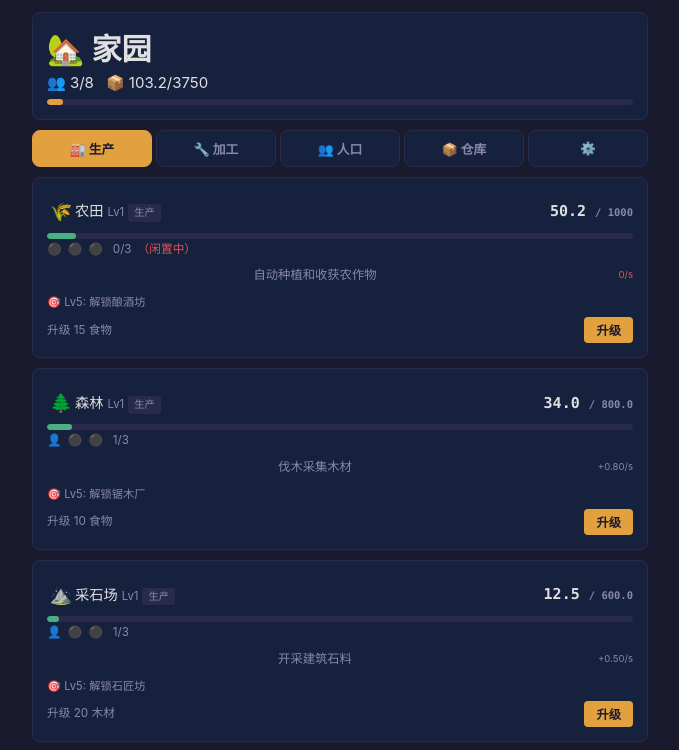
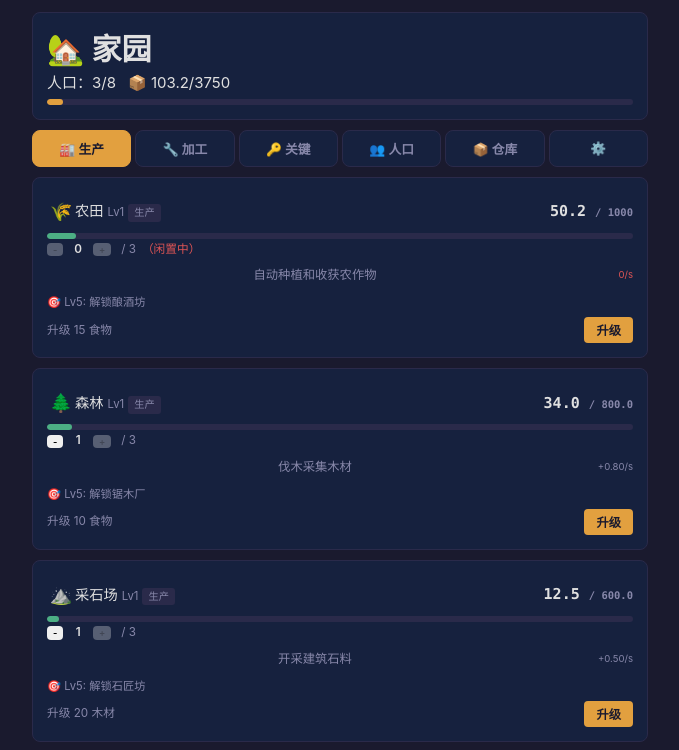
Before and after one commit to hinata-aoi/homeland-idle, a Vue app: page / in a window 1280 px wide. Shown: the top 750 px of the page, without its empty margins (300-979 px from the left). Built offline with nearby package versions, Linux system fonts and the light colour scheme.

Commit message:
UI优化: 人口文字化、槽位改为-/+按钮、新建关键标签页

```diff
--- a/src/App.vue
+++ b/src/App.vue
@@ -5,7 +5,7 @@
       <h1>🏡 家园</h1>
       <div class="header-stats">
         <div style="display:flex;gap:12px;align-items:center;flex-wrap:wrap;">
-          <span>👥 {{ store.totalPopulation }}/{{ store.maxPopulation }}</span>
+          <span>人口：{{ store.totalPopulation }}/{{ store.maxPopulation }}</span>
           <span :class="{ warning: store.totalPercent > 80, danger: store.totalPercent >= 99 }">
             📦 {{ store.fmt(store.totalUsed) }}/{{ store.fmt(store.totalCapacity) }}
           </span>
@@ -23,6 +23,7 @@
         🔧 加工
         <span v-if="store.unlockedProcessingBuildings.length > 0" class="tag" style="background:var(--accent);color:#1a1a2e;margin-left:4px;">{{ store.unlockedProcessingBuildings.length }}</span>
       </button>
+      <button :class="{ active: tab === 'key' }" @click="tab = 'key'">🔑 关键</button>
       <button :class="{ active: tab === 'population' }" @click="tab = 'population'">👥 人口</button>
       <button :class="{ active: tab === 'warehouse' }" @click="tab = 'warehouse'">📦 仓库</button>
       <button :class="{ active: tab === 'settings' }" @click="tab = 'settings'">⚙️</button>
@@ -30,6 +31,7 @@
 
     <ProductionPanel v-if="tab === 'production'" />
     <ProcessingPanel v-if="tab === 'processing'" />
+    <KeyPanel v-if="tab === 'key'" />
     <PopulationPanel v-if="tab === 'population'" />
     <WarehousePanel v-if="tab === 'warehouse'" />
     <SettingsPanel v-if="tab === 'settings'" />
@@ -43,6 +45,7 @@ import { useGameStore } from './game/store.js'
 import ProductionPanel from './components/ProductionPanel.vue'
 import ProcessingPanel from './components/ProcessingPanel.vue'
 import PopulationPanel from './components/PopulationPanel.vue'
+import KeyPanel from './components/KeyPanel.vue'
 import WarehousePanel from './components/WarehousePanel.vue'
 import SettingsPanel from './components/SettingsPanel.vue'
 import OfflineModal from './components/OfflineModal.vue'
--- /dev/null
+++ b/src/components/KeyPanel.vue
@@ -0,0 +1,46 @@
+<template>
+  <div>
+    <div v-if="store.keyBuildings.length === 0" class="panel" style="text-align:center;color:var(--text-dim);">
+      暂无关键建筑
+    </div>
+
+    <div class="panel" v-for="b in store.keyBuildings" :key="b.id">
+      <div class="resource-row">
+        <span class="resource-icon">{{ b.icon }}</span>
+        <span class="resource-name">
+          {{ b.name }}
+          <span class="milestone-badge" v-if="b.level >= 5">Lv{{ b.level }}</span>
+          <span v-else style="color:var(--text-dim);font-size:0.8em;"> Lv{{ b.level }}</span>
+          <span class="tag" style="margin-left:4px;">关键</span>
+        </span>
+        <span style="font-size:0.82em;color:var(--text-dim);">
+          +{{ b.maxPopBase + (b.level - 1) * b.maxPopPerLevel }} 人口上限
+        </span>
+      </div>
+
+      <div style="font-size:0.82em;color:var(--text-dim);margin:2px 0;">
+        {{ b.description }}
+      </div>
+
+      <div v-if="b.nextMilestone" style="font-size:0.75em;color:var(--text-dim);margin-top:2px;">
+        🎯 Lv{{ b.nextMilestone.level }}: {{ b.nextMilestone.desc }}
+      </div>
+
+      <div style="margin-top:6px;display:flex;justify-content:space-between;align-items:center;">
+        <span style="font-size:0.78em;color:var(--text-dim);">
+          升级消耗 {{ b.upgradeCost.amount }} {{ store.BASIC_RESOURCES[b.upgradeCost.resource]?.name }}
+        </span>
+        <button class="upgrade-btn"
+          :disabled="(store.resources[b.upgradeCost.resource] || 0) < b.upgradeCost.amount"
+          @click="store.upgradeBuilding(b.id)">
+          升级
+        </button>
+      </div>
+    </div>
+  </div>
+</template>
+
+<script setup>
+import { useGameStore } from '../game/store.js'
+const store = useGameStore()
+</script>
--- a/src/components/PopulationPanel.vue
+++ b/src/components/PopulationPanel.vue
@@ -2,7 +2,7 @@
   <div>
     <!-- 人口总览 -->
     <div class="panel">
-      <h2>👥 人口</h2>
+      <h2>人口</h2>
       <div style="text-align:center;margin:10px 0;">
         <div style="font-size:2em;font-weight:700;color:var(--accent);">
           {{ store.totalPopulation }} <span style="font-size:0.5em;color:var(--text-dim);">/ {{ store.maxPopulation }}</span>
@@ -29,35 +29,6 @@
         <div style="font-size:0.72em;color:var(--text-dim);text-align:center;">
           {{ growthHint }}
         </div>
-      </div>
-    </div>
-
-    <!-- 关键建筑 -->
-    <div class="panel" v-for="b in store.keyBuildings" :key="b.id">
-      <div class="resource-row">
-        <span class="resource-icon">{{ b.icon }}</span>
-        <span class="resource-name">
-          {{ b.name }}
-          <span class="milestone-badge" v-if="b.level >= 5">Lv{{ b.level }}</span>
-          <span v-else style="color:var(--text-dim);font-size:0.8em;"> Lv{{ b.level }}</span>
-          <span class="tag" style="margin-left:4px;">关键</span>
-        </span>
-        <span style="font-size:0.82em;color:var(--text-dim);">
-          +{{ b.maxPopBase + (b.level-1) * b.maxPopPerLevel }} 人口上限
-        </span>
-      </div>
-      <div v-if="b.nextMilestone" style="font-size:0.75em;color:var(--text-dim);margin-top:2px;">
-        🎯 Lv{{ b.nextMilestone.level }}: {{ b.nextMilestone.desc }}
-      </div>
-      <div style="margin-top:6px;display:flex;justify-content:space-between;align-items:center;">
-        <span style="font-size:0.78em;color:var(--text-dim);">
-          升级消耗 {{ b.upgradeCost.amount }} {{ store.BASIC_RESOURCES[b.upgradeCost.resource]?.name }}
-        </span>
-        <button class="upgrade-btn"
-          :disabled="(store.resources[b.upgradeCost.resource] || 0) < b.upgradeCost.amount"
-          @click="store.upgradeBuilding(b.id)">
-          升级
-        </button>
       </div>
     </div>
 
--- a/src/components/ProcessingPanel.vue
+++ b/src/components/ProcessingPanel.vue
@@ -21,10 +21,14 @@
 
       <!-- 人口槽位 -->
       <div style="display:flex;align-items:center;gap:6px;font-size:0.78em;margin:2px 0;">
-        <span v-for="i in b.slots" :key="i" style="cursor:pointer;" @click="toggleSlot(b.id, i)" :title="i <= b.assigned ? '点击撤出' : '点击派驻'">
-          {{ i <= b.assigned ? '👤' : '⚫' }}
-        </span>
-        <span style="color:var(--text-dim);margin-left:4px;">{{ b.assigned }}/{{ b.slots }}</span>
+        <button class="btn-sm" style="padding:0 6px;line-height:1.4;"
+          :disabled="b.assigned <= 0"
+          @click="store.unassignPop(b.id)">-</button>
+        <span style="font-weight:600;min-width:1.5em;text-align:center;">{{ b.assigned }}</span>
+        <button class="btn-sm" style="padding:0 6px;line-height:1.4;"
+          :disabled="b.assigned >= b.slots || store.unassignedPopulation <= 0"
+          @click="store.assignPop(b.id)">+</button>
+        <span style="color:var(--text-dim);margin-left:4px;">/ {{ b.slots }}</span>
         <span v-if="b.assigned === 0" style="color:var(--red);">（闲置中）</span>
       </div>
 
@@ -71,13 +75,4 @@ const store = useGameStore()
 function getResName(key) {
   return store.ALL_RESOURCES[key]?.name || key
 }
-
-function toggleSlot(buildingId, slotNum) {
-  const assigned = store.getAssignedPop(buildingId)
-  if (slotNum <= assigned) {
-    store.unassignPop(buildingId)
-  } else {
-    store.assignPop(buildingId)
-  }
-}
 </script>
--- a/src/components/ProductionPanel.vue
+++ b/src/components/ProductionPanel.vue
@@ -22,10 +22,14 @@
 
       <!-- 人口槽位 -->
       <div style="display:flex;align-items:center;gap:6px;font-size:0.78em;margin:2px 0;">
-        <span v-for="i in b.slots" :key="i" style="cursor:pointer;" @click="toggleSlot(b.id, i)" :title="i <= b.assigned ? '点击撤出' : '点击派驻'">
-          {{ i <= b.assigned ? '👤' : '⚫' }}
-        </span>
-        <span style="color:var(--text-dim);margin-left:4px;">{{ b.assigned }}/{{ b.slots }}</span>
+        <button class="btn-sm" style="padding:0 6px;line-height:1.4;"
+          :disabled="b.assigned <= 0"
+          @click="store.unassignPop(b.id)">-</button>
+        <span style="font-weight:600;min-width:1.5em;text-align:center;">{{ b.assigned }}</span>
+        <button class="btn-sm" style="padding:0 6px;line-height:1.4;"
+          :disabled="b.assigned >= b.slots || store.unassignedPopulation <= 0"
+          @click="store.assignPop(b.id)">+</button>
+        <span style="color:var(--text-dim);margin-left:4px;">/ {{ b.slots }}</span>
         <span v-if="b.assigned === 0" style="color:var(--red);">（闲置中）</span>
       </div>
 
@@ -59,13 +63,4 @@
 <script setup>
 import { useGameStore } from '../game/store.js'
 const store = useGameStore()
-
-function toggleSlot(buildingId, slotNum) {
-  const assigned = store.getAssignedPop(buildingId)
-  if (slotNum <= assigned) {
-    store.unassignPop(buildingId)
-  } else {
-    store.assignPop(buildingId)
-  }
-}
 </script>
```
Also changed, not shown: 1 other file (tests, documents, lock files or other folders).
